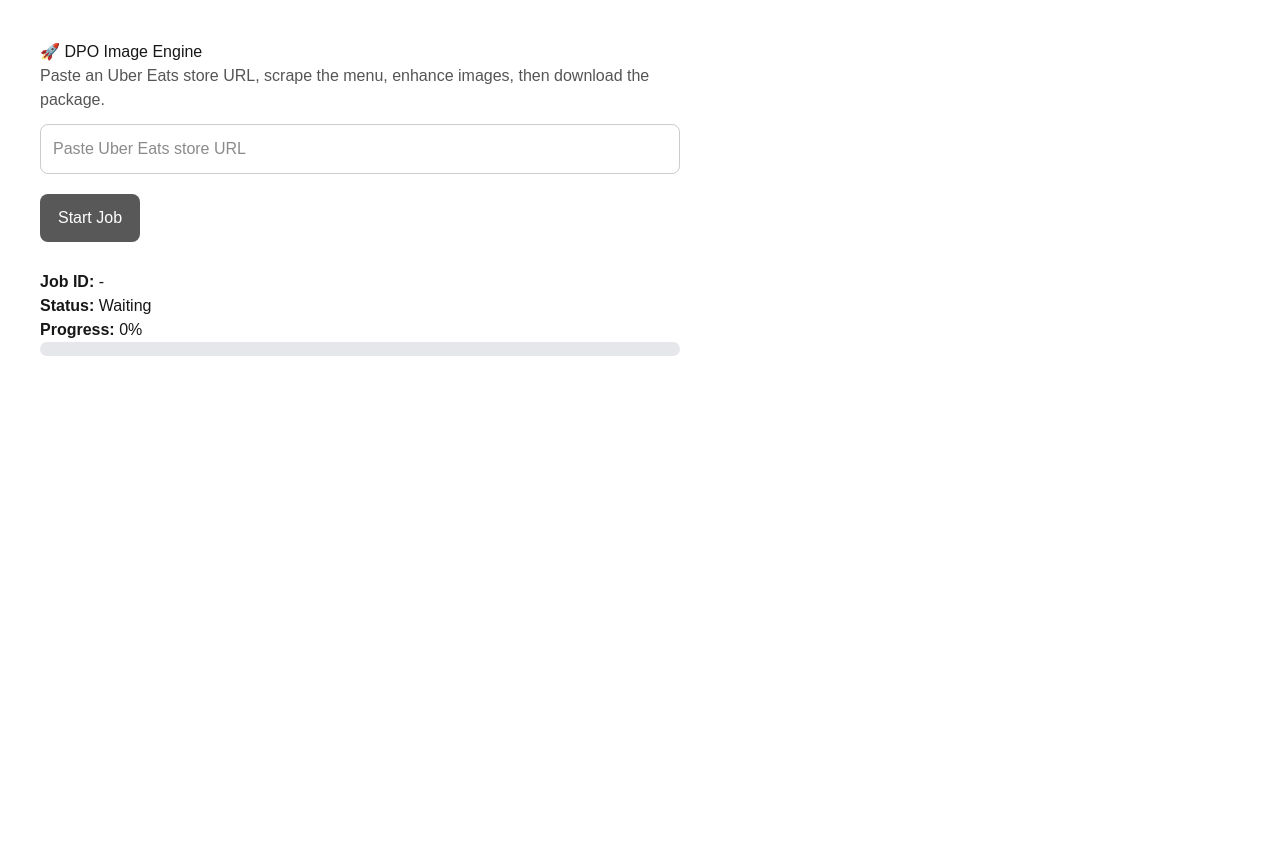
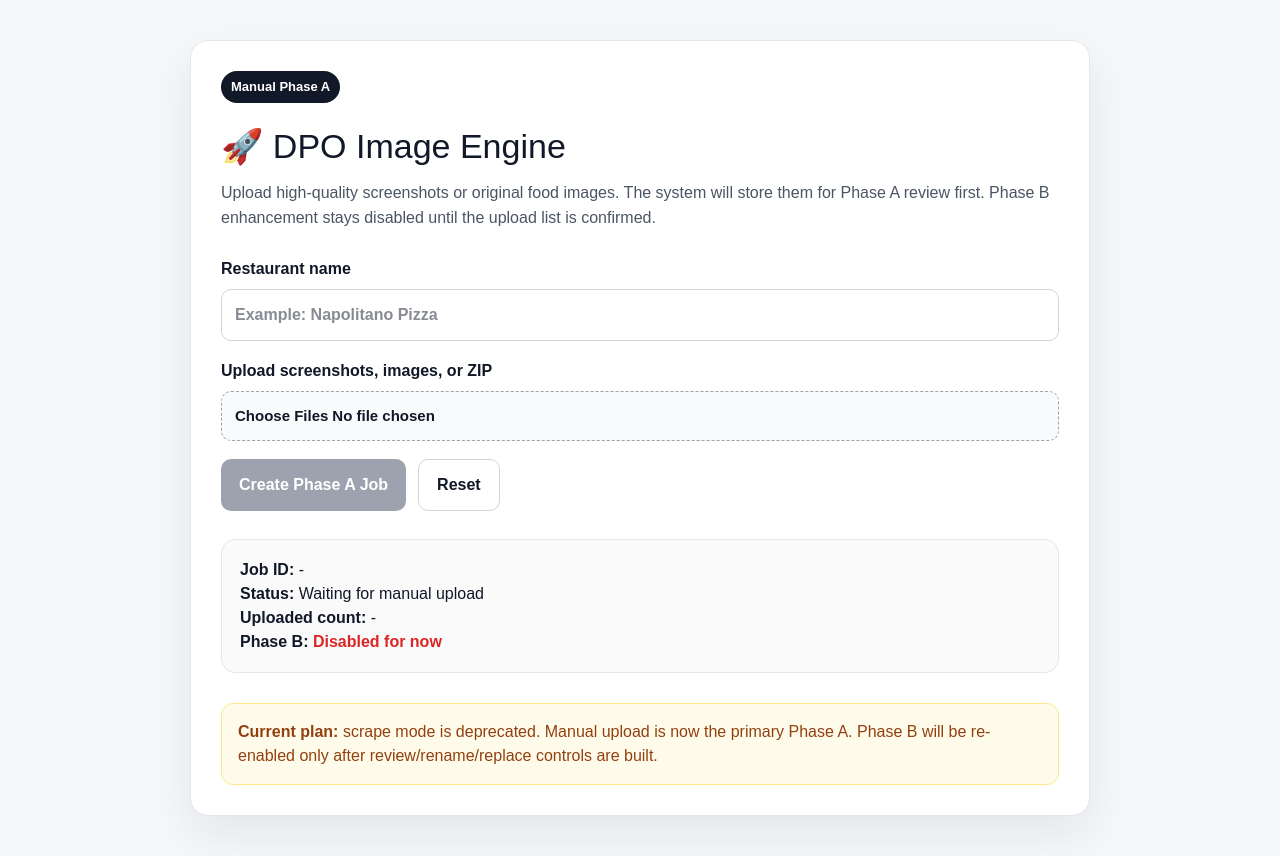
Before and after one commit to paulrodgerson40-blip/dpo-frontend, a Next.js app: page / in a window 1280 px wide. Before the commit the page ends 800 px from the top, so only its background shows below. Built offline with nearby package versions, Linux system fonts and the light colour scheme.

Commit message:
Update page.tsx

```diff
--- a/app/page.tsx
+++ b/app/page.tsx
@@ -4,279 +4,373 @@ import { useState } from "react";
 
 const API_BASE = "";
 
+type ManualJobResponse = {
+  job_id?: string;
+  job_type?: string;
+  restaurant_name?: string;
+  restaurant_slug?: string;
+  status?: string;
+  progress?: number;
+  uploaded_count?: number;
+  phase_b_enabled?: boolean;
+  message?: string;
+  files?: string[];
+  error?: string;
+  ok?: boolean;
+};
+
 export default function Home() {
-  const [url, setUrl] = useState("");
+  const [restaurantName, setRestaurantName] = useState("");
+  const [files, setFiles] = useState<File[]>([]);
   const [jobId, setJobId] = useState("");
-  const [status, setStatus] = useState("Waiting");
-  const [progress, setProgress] = useState(0);
+  const [status, setStatus] = useState("Waiting for manual upload");
+  const [message, setMessage] = useState("");
+  const [uploadedCount, setUploadedCount] = useState(0);
+  const [jobFiles, setJobFiles] = useState<string[]>([]);
   const [loading, setLoading] = useState(false);
-  const [downloadReady, setDownloadReady] = useState(false);
   const [error, setError] = useState("");
-  const [errorCode, setErrorCode] = useState("");
-  const [verificationStarting, setVerificationStarting] = useState(false);
-  const [verificationUrl, setVerificationUrl] = useState("");
 
-  async function startVerification() {
-    if (!url.trim()) {
-      alert("Paste an Uber Eats URL first.");
+  function handleFileChange(e: React.ChangeEvent<HTMLInputElement>) {
+    const selected = Array.from(e.target.files || []);
+    setFiles(selected);
+    setError("");
+    setStatus(selected.length ? "Files selected" : "Waiting for manual upload");
+  }
+
+  async function createManualJob() {
+    if (!restaurantName.trim()) {
+      setError("Enter a restaurant name first.");
       return;
     }
 
-    setVerificationStarting(true);
+    if (!files.length) {
+      setError("Upload screenshots, images, or a ZIP first.");
+      return;
+    }
+
+    setLoading(true);
+    setError("");
+    setMessage("");
+    setJobId("");
+    setUploadedCount(0);
+    setJobFiles([]);
+    setStatus("Uploading manual Phase A files...");
 
     try {
-      const res = await fetch(`${API_BASE}/api/dpo/verify/open`, {
+      const form = new FormData();
+      form.append("restaurant_name", restaurantName.trim());
+
+      for (const file of files) {
+        form.append("files", file);
+      }
+
+      const res = await fetch(`${API_BASE}/api/dpo/manual-jobs`, {
         method: "POST",
-        headers: { "Content-Type": "application/json" },
-        body: JSON.stringify({ url }),
+        body: form,
       });
 
-      const data = await res.json();
+      const data: ManualJobResponse = await res.json();
 
-      if (!res.ok || data.ok === false) {
-        throw new Error(data.error || "Failed to start verification browser");
-      }
-
-      const vncUrl = data.vnc_url || "http://170.64.209.149:6080/vnc.html";
-
-      setVerificationUrl(vncUrl);
-      window.open(vncUrl, "_blank");
-    } catch (err) {
-      console.error(err);
-      alert(err instanceof Error ? err.message : "Failed to start verification browser");
-    } finally {
-      setVerificationStarting(false);
-    }
-  }
-
-  async function startJob() {
-    setLoading(true);
-    setDownloadReady(false);
-    setError("");
-    setErrorCode("");
-    setJobId("");
-    setProgress(0);
-    setStatus("Starting job...");
-
-    try {
-      const res = await fetch(`${API_BASE}/api/dpo/jobs`, {
-        method: "POST",
-        headers: { "Content-Type": "application/json" },
-        body: JSON.stringify({ url }),
-      });
-
-      const data = await res.json();
-
-      if (data.job_id) setJobId(data.job_id);
-
-      if (!res.ok || data.ok === false) {
-        setStatus("Job failed");
-        setError(data.error || "Job failed to start");
-        setErrorCode(data.error_code || "");
-        setProgress(100);
-        setLoading(false);
-        return;
+      if (!res.ok || data.ok === false || data.error) {
+        throw new Error(data.error || "Manual Phase A upload failed.");
       }
 
       setJobId(data.job_id || "");
-      setStatus(data.status || "Processing...");
-      setProgress(data.progress || 5);
-
-      if (data.job_id) pollJob(data.job_id);
+      setStatus(data.status || "phase_a_review");
+      setMessage(data.message || "Manual Phase A upload complete. Review files before Phase B.");
+      setUploadedCount(data.uploaded_count || 0);
+      setJobFiles(data.files || []);
     } catch (err) {
       console.error(err);
-      setStatus("Job failed");
-      setError(err instanceof Error ? err.message : "Unknown error");
+      setStatus("Upload failed");
+      setError(err instanceof Error ? err.message : "Unknown upload error");
+    } finally {
       setLoading(false);
     }
   }
 
-  function pollJob(id: string) {
-    const timer = setInterval(async () => {
-      try {
-        const res = await fetch(`${API_BASE}/api/dpo/jobs/${id}`, {
-          cache: "no-store",
-        });
+  function resetForm() {
+    setRestaurantName("");
+    setFiles([]);
+    setJobId("");
+    setStatus("Waiting for manual upload");
+    setMessage("");
+    setUploadedCount(0);
+    setJobFiles([]);
+    setError("");
 
-        const data = await res.json();
-
-        if (data.ok === false || data.status === "failed") {
-          clearInterval(timer);
-          setLoading(false);
-          setStatus("Job failed");
-          setError(data.error || "Unknown job error");
-          setErrorCode(data.error_code || "");
-          setProgress(data.progress || 100);
-          return;
-        }
-
-        setStatus(data.status || "Processing...");
-        setProgress(data.progress || 0);
-
-        if (data.status === "phase_b_complete") {
-          clearInterval(timer);
-          setLoading(false);
-          setDownloadReady(true);
-          setProgress(100);
-          setStatus("Ready to download");
-        }
-      } catch (err) {
-        console.error(err);
-        setError("Could not check job status");
-      }
-    }, 3000);
+    const input = document.getElementById("manual-files") as HTMLInputElement | null;
+    if (input) input.value = "";
   }
 
-  const blockedByUber = errorCode === "UBER_CHALLENGE";
-  const buttonDisabled = loading || !url.trim();
+  const canUpload = restaurantName.trim().length > 0 && files.length > 0 && !loading;
 
   return (
-    <main style={{ padding: 40, fontFamily: "Arial, sans-serif", maxWidth: 720 }}>
-      <h1>🚀 DPO Image Engine</h1>
-
-      <p style={{ color: "#555" }}>
-        Paste an Uber Eats store URL, scrape the menu, enhance images, then download the package.
-      </p>
-
-      <input
-        value={url}
-        onChange={(e) => setUrl(e.target.value)}
-        placeholder="Paste Uber Eats store URL"
+    <main
+      style={{
+        minHeight: "100vh",
+        padding: 40,
+        fontFamily: "Arial, sans-serif",
+        background: "#f6f7f9",
+        color: "#111827",
+      }}
+    >
+      <section
         style={{
-          width: "100%",
-          padding: 12,
-          fontSize: 16,
-          borderRadius: 8,
-          border: "1px solid #ccc",
-          marginTop: 12,
+          maxWidth: 900,
+          margin: "0 auto",
+          background: "#fff",
+          borderRadius: 18,
+          padding: 30,
+          boxShadow: "0 18px 45px rgba(15, 23, 42, 0.08)",
+          border: "1px solid #e5e7eb",
         }}
-      />
-
-      <div style={{ marginTop: 20, display: "flex", gap: 10, flexWrap: "wrap" }}>
-        <button
-          onClick={startJob}
-          disabled={buttonDisabled}
+      >
+        <p
           style={{
-            padding: "12px 18px",
-            fontSize: 16,
-            borderRadius: 8,
-            border: "none",
-            cursor: buttonDisabled ? "not-allowed" : "pointer",
-            background: loading ? "#777" : "#000",
+            display: "inline-block",
+            margin: 0,
+            padding: "6px 10px",
+            borderRadius: 999,
+            background: "#111827",
             color: "#fff",
-            opacity: buttonDisabled ? 0.65 : 1,
+            fontSize: 13,
+            fontWeight: 700,
           }}
         >
-          {loading ? "Processing..." : "Start Job"}
-        </button>
-      </div>
+          Manual Phase A
+        </p>
 
-      <div style={{ marginTop: 28 }}>
-        <p><b>Job ID:</b> {jobId || "-"}</p>
-        <p><b>Status:</b> {status}</p>
-        <p><b>Progress:</b> {progress}%</p>
+        <h1 style={{ marginTop: 18, marginBottom: 8, fontSize: 34 }}>
+          🚀 DPO Image Engine
+        </h1>
 
-        <div style={{ width: "100%", height: 14, background: "#e5e7eb", borderRadius: 999 }}>
-          <div
-            style={{
-              width: `${Math.min(progress, 100)}%`,
-              height: "100%",
-              background: blockedByUber ? "#f59e0b" : "#16a34a",
-              borderRadius: 999,
-              transition: "width 0.3s ease",
-            }}
-          />
-        </div>
-      </div>
+        <p style={{ color: "#4b5563", fontSize: 16, lineHeight: 1.6, marginTop: 0 }}>
+          Upload high-quality screenshots or original food images. The system will store them
+          for Phase A review first. Phase B enhancement stays disabled until the upload list is
+          confirmed.
+        </p>
 
-      {blockedByUber && (
         <div
           style={{
-            marginTop: 24,
-            padding: 18,
-            border: "1px solid #f59e0b",
-            background: "#fffbeb",
-            borderRadius: 10,
+            marginTop: 26,
+            display: "grid",
+            gap: 18,
           }}
         >
-          <h3 style={{ marginTop: 0 }}>⚠️ Blocked by Uber</h3>
+          <label style={{ fontWeight: 700 }}>
+            Restaurant name
+            <input
+              value={restaurantName}
+              onChange={(e) => setRestaurantName(e.target.value)}
+              placeholder="Example: Napolitano Pizza"
+              style={{
+                width: "100%",
+                boxSizing: "border-box",
+                marginTop: 8,
+                padding: 13,
+                fontSize: 16,
+                borderRadius: 10,
+                border: "1px solid #d1d5db",
+                outline: "none",
+              }}
+            />
+          </label>
 
-          <p>
-            Uber showed a verification challenge. Open the verification browser,
-            complete the Uber check, then retry the scrape.
-          </p>
+          <label style={{ fontWeight: 700 }}>
+            Upload screenshots, images, or ZIP
+            <input
+              id="manual-files"
+              type="file"
+              multiple
+              accept=".png,.jpg,.jpeg,.webp,.zip"
+              onChange={handleFileChange}
+              style={{
+                width: "100%",
+                boxSizing: "border-box",
+                marginTop: 8,
+                padding: 13,
+                fontSize: 15,
+                borderRadius: 10,
+                border: "1px dashed #9ca3af",
+                background: "#f9fafb",
+              }}
+            />
+          </label>
 
-          <div style={{ marginTop: 14, display: "flex", gap: 10, flexWrap: "wrap" }}>
-            <button
-              onClick={startVerification}
-              disabled={verificationStarting || !url.trim()}
+          {files.length > 0 && (
+            <div
               style={{
-                padding: "10px 16px",
-                borderRadius: 8,
-                border: "none",
-                background: verificationStarting ? "#93c5fd" : "#2563eb",
-                color: "#fff",
-                fontWeight: 700,
-                cursor: verificationStarting || !url.trim() ? "not-allowed" : "pointer",
+                padding: 14,
+                borderRadius: 12,
+                background: "#f3f4f6",
+                border: "1px solid #e5e7eb",
               }}
             >
-              {verificationStarting ? "Opening..." : "Open Verification Browser"}
+              <b>Selected files:</b> {files.length}
+              <ul style={{ marginBottom: 0, paddingLeft: 20, color: "#374151" }}>
+                {files.slice(0, 10).map((file) => (
+                  <li key={`${file.name}-${file.size}`}>{file.name}</li>
+                ))}
+              </ul>
+              {files.length > 10 && (
+                <p style={{ marginBottom: 0, color: "#6b7280" }}>
+                  + {files.length - 10} more files
+                </p>
+              )}
+            </div>
+          )}
+
+          <div style={{ display: "flex", gap: 12, flexWrap: "wrap" }}>
+            <button
+              onClick={createManualJob}
+              disabled={!canUpload}
+              style={{
+                padding: "13px 18px",
+                fontSize: 16,
+                borderRadius: 10,
+                border: "none",
+                cursor: canUpload ? "pointer" : "not-allowed",
+                background: canUpload ? "#111827" : "#9ca3af",
+                color: "#fff",
+                fontWeight: 800,
+              }}
+            >
+              {loading ? "Uploading..." : "Create Phase A Job"}
             </button>
 
             <button
-              onClick={startJob}
-              disabled={!url.trim()}
+              onClick={resetForm}
+              disabled={loading}
               style={{
-                padding: "10px 16px",
-                borderRadius: 8,
-                border: "none",
-                background: "#f59e0b",
-                color: "#111",
+                padding: "13px 18px",
+                fontSize: 16,
+                borderRadius: 10,
+                border: "1px solid #d1d5db",
+                cursor: loading ? "not-allowed" : "pointer",
+                background: "#fff",
+                color: "#111827",
                 fontWeight: 700,
-                cursor: !url.trim() ? "not-allowed" : "pointer",
               }}
             >
-              Retry Scrape
+              Reset
             </button>
           </div>
+        </div>
 
-          {verificationUrl && (
-            <p style={{ marginTop: 12, fontSize: 14 }}>
-              Verification browser opened. If it did not open,{" "}
-              <a href={verificationUrl} target="_blank" rel="noopener noreferrer">
-                click here
-              </a>.
-            </p>
-          )}
+        <div
+          style={{
+            marginTop: 28,
+            padding: 18,
+            borderRadius: 14,
+            border: "1px solid #e5e7eb",
+            background: "#fafafa",
+          }}
+        >
+          <p style={{ marginTop: 0 }}>
+            <b>Job ID:</b> {jobId || "-"}
+          </p>
+          <p>
+            <b>Status:</b> {status}
+          </p>
+          <p>
+            <b>Uploaded count:</b> {uploadedCount || "-"}
+          </p>
+          <p style={{ marginBottom: 0 }}>
+            <b>Phase B:</b>{" "}
+            <span style={{ color: "#dc2626", fontWeight: 800 }}>Disabled for now</span>
+          </p>
         </div>
-      )}
 
-      {error && !blockedByUber && (
-        <p style={{ color: "#dc2626", marginTop: 18 }}>
-          <b>Error:</b> {error}
-        </p>
-      )}
-
-      {downloadReady && (
-        <div style={{ marginTop: 24 }}>
-          <a
-            href="/api/dpo/download-latest"
-            download
+        {message && (
+          <div
             style={{
-              display: "inline-block",
-              padding: "12px 18px",
-              background: "#16a34a",
-              color: "white",
-              textDecoration: "none",
-              borderRadius: 8,
-              fontSize: 16,
-              fontWeight: 600,
+              marginTop: 18,
+              padding: 16,
+              borderRadius: 12,
+              background: "#ecfdf5",
+              border: "1px solid #86efac",
+              color: "#166534",
+              fontWeight: 700,
             }}
           >
-            ⬇ Download Images
-          </a>
+            {message}
+          </div>
+        )}
+
+        {error && (
+          <div
+            style={{
+              marginTop: 18,
+              padding: 16,
+              borderRadius: 12,
+              background: "#fef2f2",
+              border: "1px solid #fecaca",
+              color: "#b91c1c",
+              fontWeight: 700,
+            }}
+          >
+            {error}
+          </div>
+        )}
+
+        {jobFiles.length > 0 && (
+          <div style={{ marginTop: 26 }}>
+            <h2 style={{ fontSize: 22, marginBottom: 10 }}>Phase A Review List</h2>
+            <p style={{ color: "#6b7280", marginTop: 0 }}>
+              These are the uploaded files stored by the backend. Next step will be
+              auto-name detection, manual edit, delete, replace, then Run Phase B.
+            </p>
+
+            <div
+              style={{
+                display: "grid",
+                gap: 10,
+                marginTop: 14,
+              }}
+            >
+              {jobFiles.map((file, index) => {
+                const name = file.split("/").pop() || file;
+                return (
+                  <div
+                    key={`${file}-${index}`}
+                    style={{
+                      padding: 12,
+                      border: "1px solid #e5e7eb",
+                      borderRadius: 10,
+                      background: "#fff",
+                      display: "flex",
+                      justifyContent: "space-between",
+                      gap: 12,
+                      alignItems: "center",
+                    }}
+                  >
+                    <span>
+                      <b>{String(index + 1).padStart(2, "0")}.</b> {name}
+                    </span>
+                    <span style={{ color: "#6b7280", fontSize: 13 }}>uploaded</span>
+                  </div>
+                );
+              })}
+            </div>
+          </div>
+        )}
+
+        <div
+          style={{
+            marginTop: 30,
+            padding: 16,
+            borderRadius: 12,
+            background: "#fffbeb",
+            border: "1px solid #fde68a",
+            color: "#92400e",
+          }}
+        >
+          <b>Current plan:</b> scrape mode is deprecated. Manual upload is now the
+          primary Phase A. Phase B will be re-enabled only after review/rename/replace
+          controls are built.
         </div>
-      )}
+      </section>
     </main>
   );
 }
```
